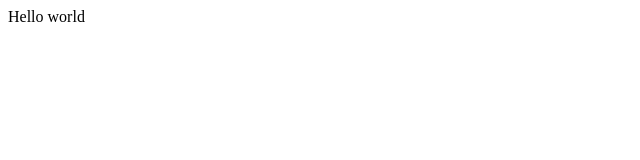
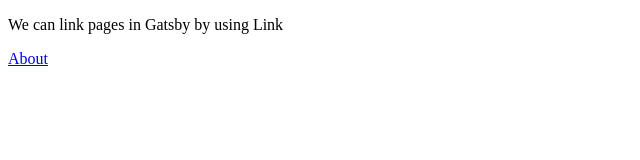
Before and after one commit to hassan-ak/bootcamp2020c32, a Gatsby site in the folder step00-05/: page / in a window 1280 px wide. Shown: the whole page, without its empty margins (0-640 px from the left). Built offline with nearby package versions, Linux system fonts and the light colour scheme; Gatsby itself is replaced by a stand-in of ours.

Commit message:
Step 01
1:- Create
	a:- src\pages\about.tsx to define about page
2:- update
	b:- src\pages\index.tsx to add link to about page in the app

```diff
--- a/step00-05/src/pages/index.tsx
+++ b/step00-05/src/pages/index.tsx
@@ -1,9 +1,11 @@
 import React from 'react';
+import { Link } from "gatsby";
 
 export default function home() {
   return (
   <div>
-      Hello world
+      <p>We can link pages in Gatsby by using Link</p>
+      <Link to="/about/">About</Link>
   </div>
   )
 }
```
Also changed, not shown: step00-05/src/pages/about.tsx (added, +11 -0 lines).
